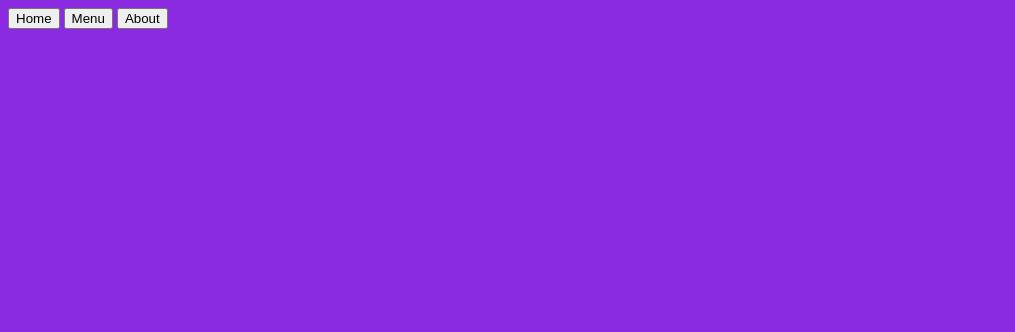
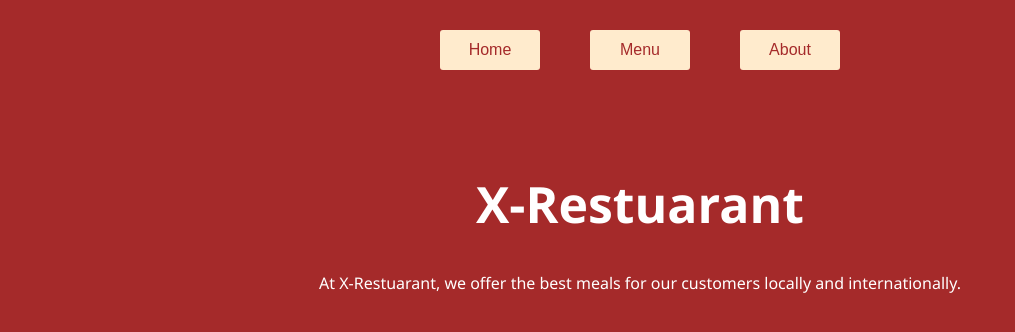
Before and after one commit to miachi-solomon/restuarant-page, a website built with webpack: page src/template.html in a window 1280 px wide. Both pictures are taken after a click on the button "Home". Shown: the whole page, without its empty margins (0-1015 px from the left). Built offline with nearby package versions, Linux system fonts and the light colour scheme.

Commit message:
Changing HTML with respect to button clicked except menu button

```diff
--- /dev/null
+++ b/src/buttons.js
@@ -0,0 +1,3 @@
+export const homeBtn = document.querySelector('.home-btn');
+export const menuBtn = document.querySelector('.menu-btn');
+export const aboutBtn = document.querySelector('.about-btn');
--- /dev/null
+++ b/src/event function.js
@@ -0,0 +1,39 @@
+const contentsDiv = document.querySelector('#contents');
+
+export function eventFunction (button, sectionObject) {
+    const btnName = button.textContent.toLowerCase();
+
+    const container = document.createElement('div');
+    const h1 = document.createElement('h1');
+    const text = document.createElement('div');
+
+    container.classList.add(`${btnName}-section`);
+    h1.classList.add(`${btnName}-section-header`);
+    text.classList.add(`${btnName}-section-text`);
+
+    h1.textContent = sectionObject.header;
+    text.textContent = sectionObject.text;
+
+    container.appendChild(h1);
+    container.appendChild(text);
+    contentsDiv.appendChild(container);
+}
+
+export function changeContent (button, sectionObject) {
+    const btnName = button.textContent.toLowerCase();
+
+    const container = document.createElement('div');
+    const h1 = document.createElement('h1');
+    const text = document.createElement('div');
+
+    container.classList.add(`${btnName}-section`);
+    h1.classList.add(`${btnName}-section-header`);
+    text.classList.add(`${btnName}-section-text`);
+
+    h1.textContent = sectionObject.header;
+    text.textContent = sectionObject.text;
+
+    container.appendChild(h1);
+    container.appendChild(text);
+    contentsDiv.innerHTML = container.outerHTML;
+}
--- /dev/null
+++ b/src/functions.js
@@ -0,0 +1,15 @@
+import { homeSection, aboutSection } from "./section-content";
+import { changeContent } from "./event function";
+import { homeBtn, menuBtn, aboutBtn } from './buttons';
+
+export function homeBtnEventListener () {
+    changeContent(homeBtn, homeSection);
+}
+
+function menuBtnEventListener () {
+    //...
+}
+
+export function aboutBtnEventListener () {
+    changeContent(aboutBtn, aboutSection);
+}
--- a/src/index.js
+++ /dev/null
@@ -1 +0,0 @@
-export const name = 'solomon';
--- a/src/script.js
+++ b/src/script.js
@@ -1,4 +1,11 @@
 import './styles.css';
-import { name } from './index';
-//entry point
-alert(`${name} welcome`);
+import { homeBtn, menuBtn, aboutBtn } from './buttons';
+import { homeBtnEventListener, aboutBtnEventListener } from './functions';
+import { homeSection } from "./section-content";
+import { eventFunction } from "./event function";
+
+eventFunction(homeBtn, homeSection);
+
+homeBtn.addEventListener('click', homeBtnEventListener);
+// menuBtn.addEventListener('click', menuBtnEventListener);
+aboutBtn.addEventListener('click', aboutBtnEventListener);
--- /dev/null
+++ b/src/section-content.js
@@ -0,0 +1,9 @@
+class Section {
+    constructor(header, text) {
+        this.header = header,
+        this.text = text
+    }
+}
+
+export const homeSection = new Section ('X-Restuarant', 'At X-Restuarant, we offer the best meals for our customers locally and internationally.');
+export const aboutSection = new Section ('About Us', 'We are a global business that serves customer with all the love and care they need to be happy. We do so by making delicious meals for consumers and provide a variety of options for them to choose from.');
--- a/src/styles.css
+++ b/src/styles.css
@@ -1,3 +1,50 @@
 body {
-    background-color: blueviolet;
+    background-color: brown;
+    margin: 0;
+    font-family: 'Segoe UI', Tahoma, Geneva, Verdana, sans-serif;
 }
+
+header {
+    margin-top: 30px;
+}
+
+nav {
+    display: flex;
+    justify-content: center;
+}
+
+button {
+    width: 100px;
+    height: 40px;
+    border: none;
+    border-radius: 3px;
+    cursor: pointer;
+    background-color: blanchedalmond;
+    color: brown;
+    font-size: 16px;
+}
+
+.menu-btn {
+    margin-left: 50px;
+    margin-right: 50px;
+}
+
+.selected-section {
+    background-color: rgb(103, 41, 41);
+    color: white;
+}
+
+#contents {
+    display: flex;
+    justify-content: center;
+}
+
+#contents :nth-child(1) {
+    margin-top: 50px;
+    text-align: center;
+    color: white;
+}
+
+#contents :nth-child(1) :nth-child(1) {
+    font-size: 50px;
+}
--- a/src/template.html
+++ b/src/template.html
@@ -8,9 +8,9 @@
 <body>
     <header>
         <nav>
-            <button>Home</button>
-            <button>Menu</button>
-            <button>About</button>
+            <button class="home-btn">Home</button>
+            <button class="menu-btn">Menu</button>
+            <button class="about-btn">About</button>
         </nav>
     </header>
     <div id="contents"></div>
```
